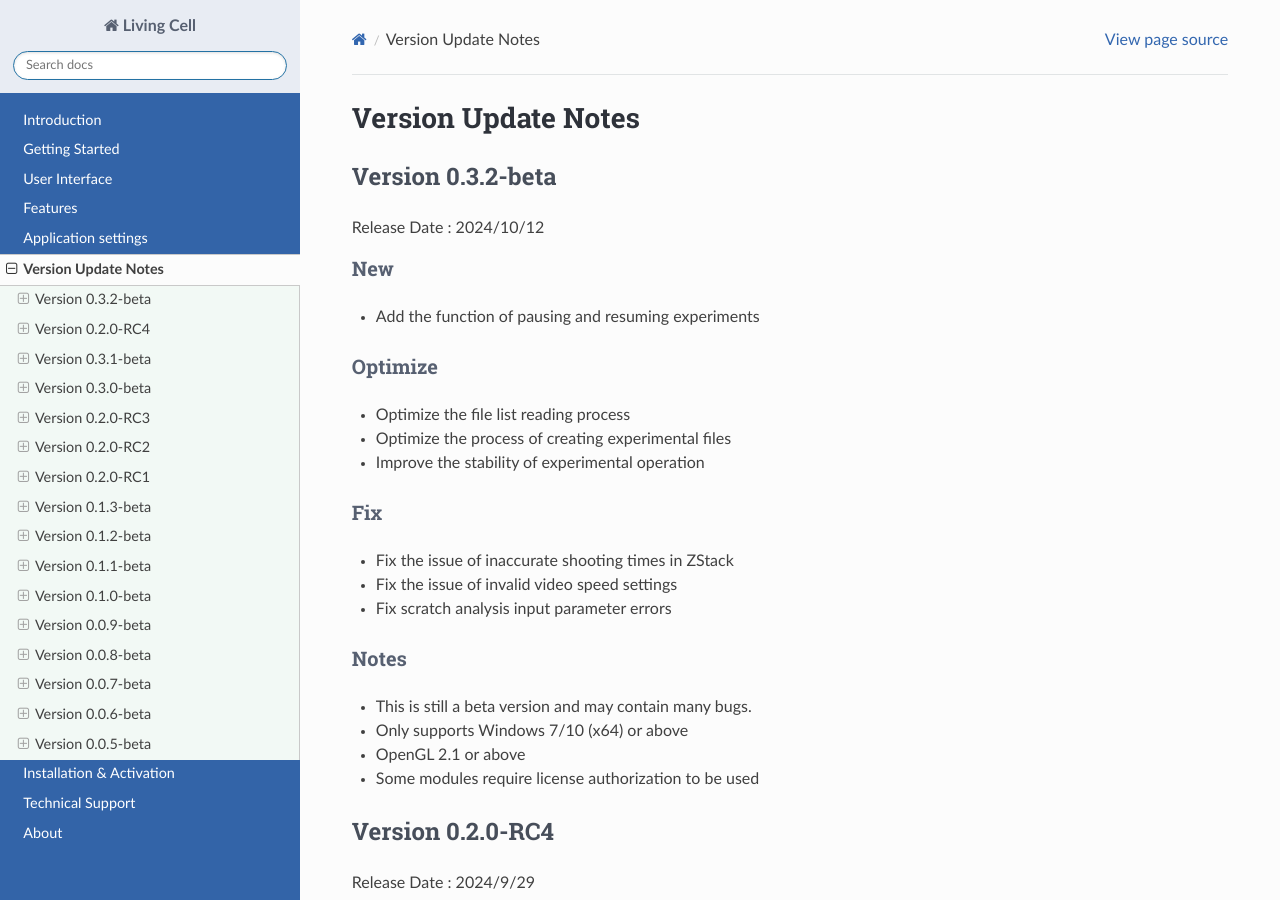
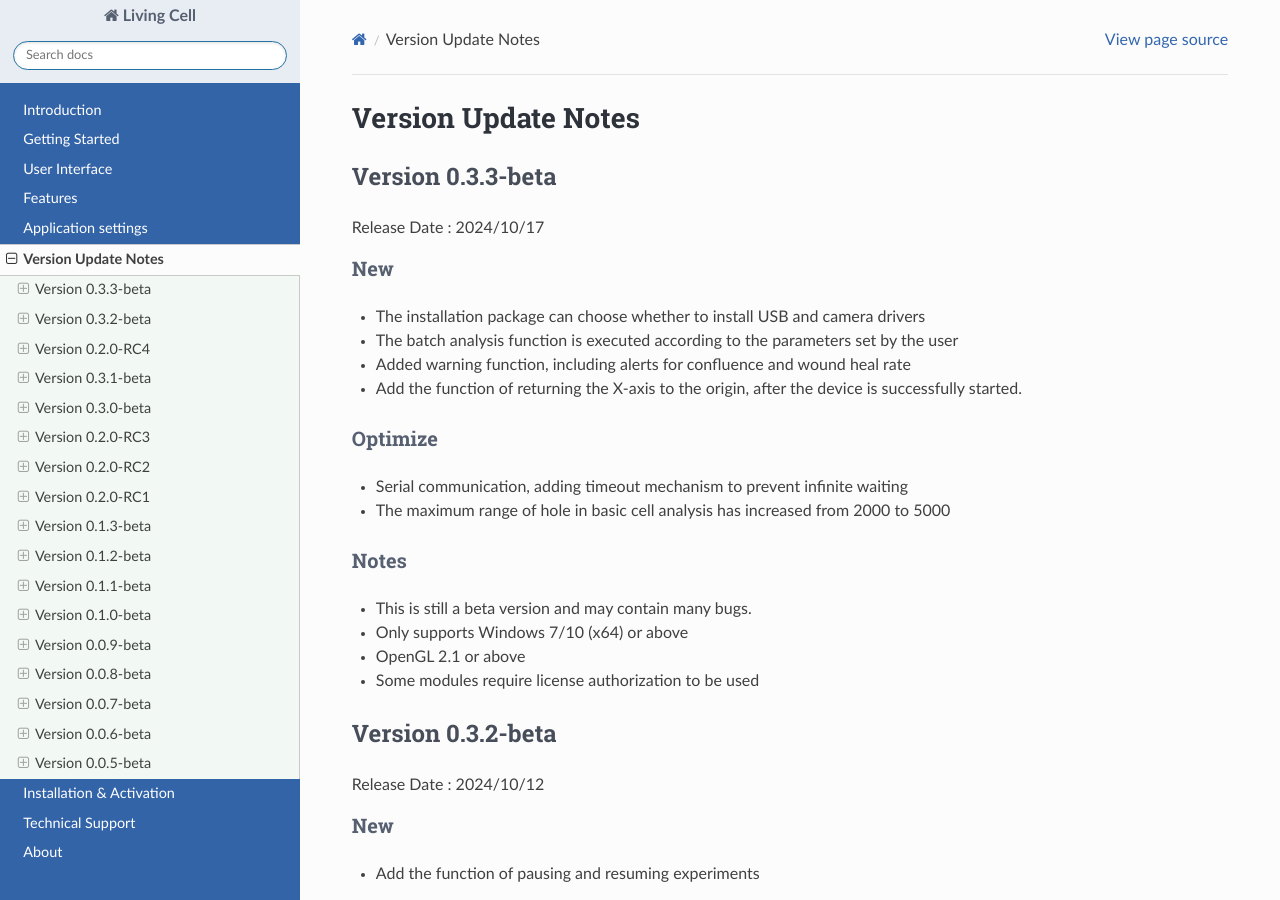
Before and after one commit to yangtong93/living-cell-docs, a Sphinx documentation site: the page built from source/user_guide/upgrade.md, in a window 1280 px wide and 900 px high. Built offline with Sphinx 7.4.7 and the Read the Docs theme 3.1.0, drawn with Linux system fonts in a browser that asks for light colours; pages that are not in the unit, such as notebooks, are missing from menus.

Commit message:
feature: v0.3.3-beta

```diff
--- a/source/user_guide/upgrade.md
+++ b/source/user_guide/upgrade.md
@@ -1,4 +1,26 @@
 # Version Update Notes
+
+## Version 0.3.3-beta
+
+Release Date : 2024/10/17
+
+### New
+* The installation package can choose whether to install USB and camera drivers
+* The batch analysis function is executed according to the parameters set by the user
+* Added warning function, including alerts for confluence and wound heal rate
+* Add the function of returning the X-axis to the origin, after the device is successfully started.
+
+
+### Optimize
+* Serial communication, adding timeout mechanism to prevent infinite waiting
+* The maximum range of hole in basic cell analysis has increased from 2000 to 5000
+
+
+### Notes
+* This is still a beta version and may contain many bugs.
+* Only supports Windows 7/10 (x64) or above
+* OpenGL 2.1 or above
+* Some modules require license authorization to be used
 
 ## Version 0.3.2-beta
 
```
Also changed, not shown: 1 other file.
